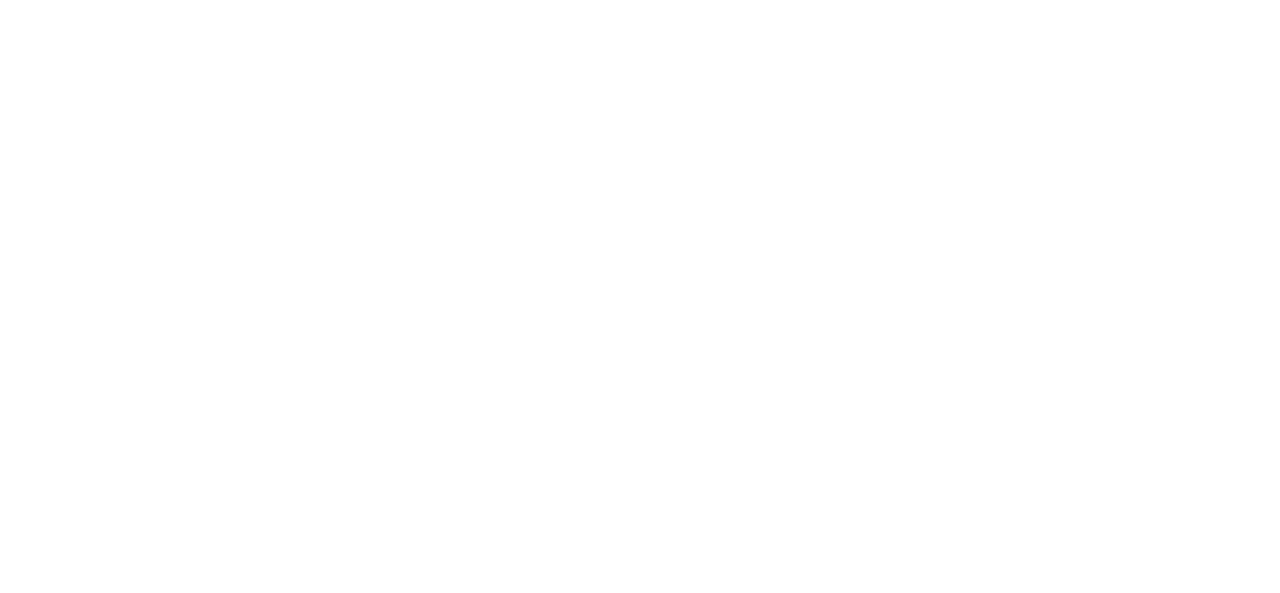
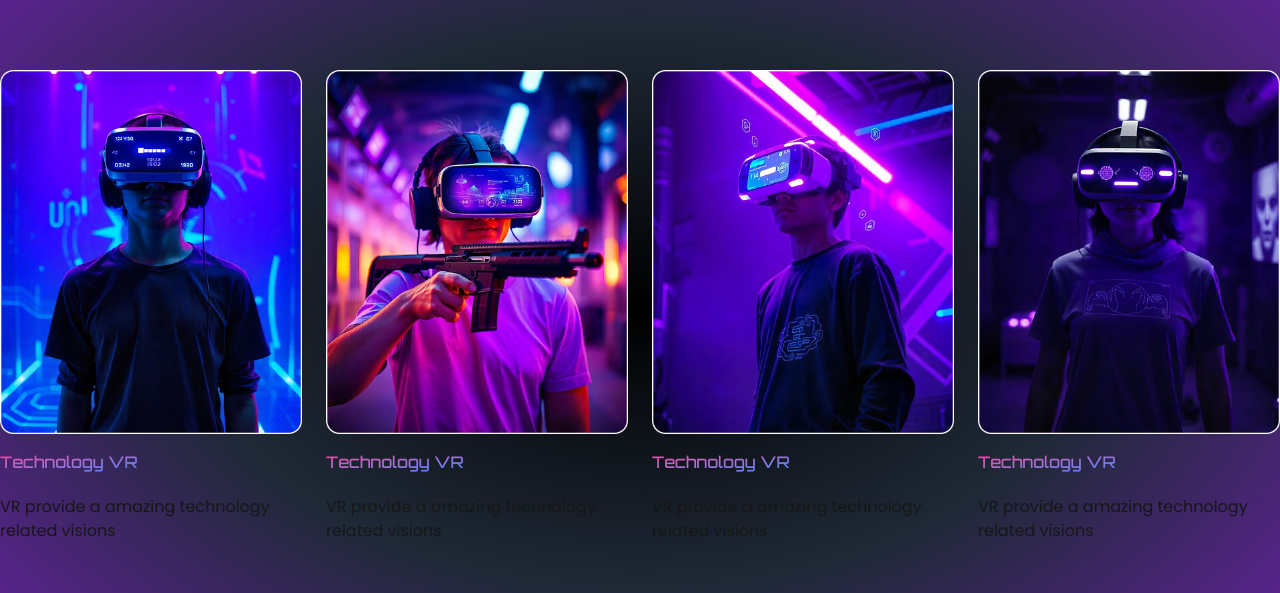
Before and after one commit to abdulwasay0245/Gaming-Landing-Page, a Next.js app: page / in a window 1280 px wide. Shown: the part 3971-4564 px from the top of the page. Before the commit the page ends 3878 px from the top, so only its background shows below. Built offline with nearby package versions, Linux system fonts and the light colour scheme.

Commit message:
added radial gradient

```diff
--- /dev/null
+++ b/src/app/component/SecondCardSection.tsx
@@ -0,0 +1,12 @@
+import React from 'react'
+import SecondCard from './SecondCard'
+
+const SecondCardSection = () => {
+  return (
+      <div className='h-screen   flex items-center justify-center '  style={{ background: 'radial-gradient(ellipse at center, #000000, #1f2937, #6b21a8)' }}>
+          <SecondCard />
+    </div>
+  )
+}
+
+export default SecondCardSection
--- /dev/null
+++ b/src/app/component/data/secondCard.ts
@@ -0,0 +1,3 @@
+const secondCard = [
+    {},
+]
--- a/src/app/page.tsx
+++ b/src/app/page.tsx
@@ -5,6 +5,7 @@
 import ExperienceSection from "./component/Experience";
 import CardSection from "./component/CardSection";
 import JoinSection from "./component/JoinSection";
+import SecondCardSection from "./component/SecondCardSection";
 
 
 
@@ -15,6 +16,7 @@
       <ExperienceSection />
       <CardSection />
       <JoinSection />
+      <SecondCardSection />
     </>
   );
 }
```
Also changed, not shown: package.json (+6 -5 lines), 1 other file (tests, documents, lock files or other folders).
